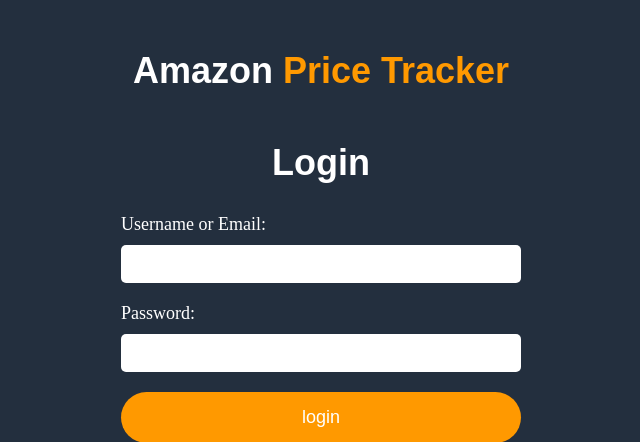
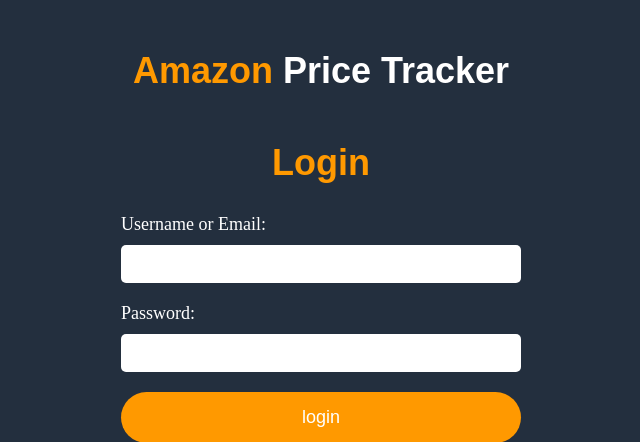
Before and after one commit to zac7643/course, a Flask app: page / in a window 1280 px wide. Shown: the top 442 px of the page, without its empty margins (319-959 px from the left). Run offline with Flask 3, Linux system fonts and the light colour scheme; some web fonts are replaced.

Commit message:
Update loginCSS.css

```diff
--- a/static/loginCSS.css
+++ b/static/loginCSS.css
@@ -7,12 +7,12 @@
   margin-top: 50px;
   margin-bottom: 30px;
   font-size: 36px;
-  color: #fff; /* White color for "Amazon Price" */
+  color: #FF9900; /* White color for "Amazon Price" */
   font-family: "Officina Sans Bold", sans-serif; /* Officina Sans Bold font */
 }
 
 .title span {
-  color: #FF9900;
+  color: #FFF;
 }
 
 .login-container {
```
